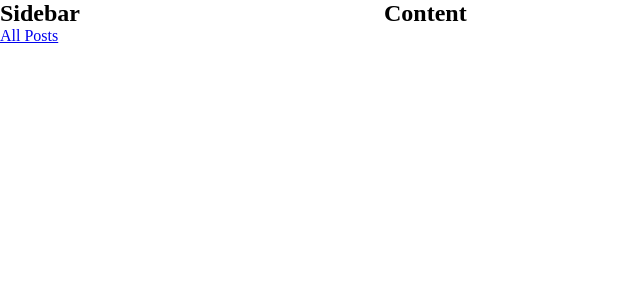
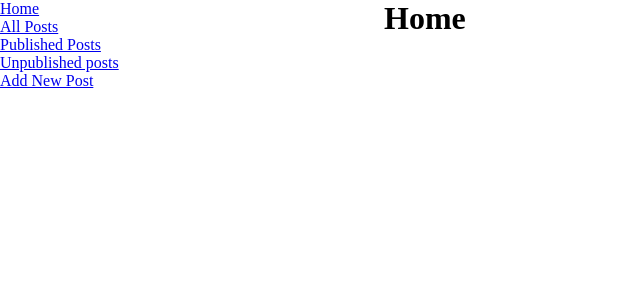
Before and after one commit to Eligio93/BlogAPI, a React (Vite) app in the folder CMS/: page / in a window 1280 px wide. Shown: the top 300 px of the page, without its empty margins (0-640 px from the left). Built offline with nearby package versions, Linux system fonts and the light colour scheme.

Commit message:
adds link to logout

```diff
--- a/CMS/src/Layout.jsx
+++ b/CMS/src/Layout.jsx
@@ -1,24 +1,37 @@
+import { useContext } from "react";
 import { Outlet } from "react-router-dom";
 import { Link } from "react-router-dom";
+import { AuthContext } from "../components/AuthContext";
 
-export default function Layout(){
+export default function Layout() {
+    const { user, logOut } = useContext(AuthContext)
 
-
-    return(
+    return (
         <>
             <div className="sidebar">
-            <h2>Sidebar</h2>
                 <ul>
+                    <li>
+                        <Link to='/'>Home</Link>
+                    </li>
                     <li>
                         <Link to='/posts'>All Posts</Link>
                     </li>
                     <li>
-
+                        <Link to='/posts/status/published'>Published Posts</Link>
                     </li>
+                    <li>
+                        <Link to='/posts/status/unpublished'>Unpublished posts</Link>
+                    </li>
+                    <li>
+                        <Link to='/newPost'>Add New Post</Link>
+                    </li>
+                    {user && <li>
+                        <Link onClick={logOut} >LogOut</Link>
+                    </li>}
                 </ul>
             </div>
             <div className="content">
-            <h2>Content</h2>
+                <Outlet />
             </div>
         </>
     )
```
Lines whose indentation alone changed are shown as unchanged.
